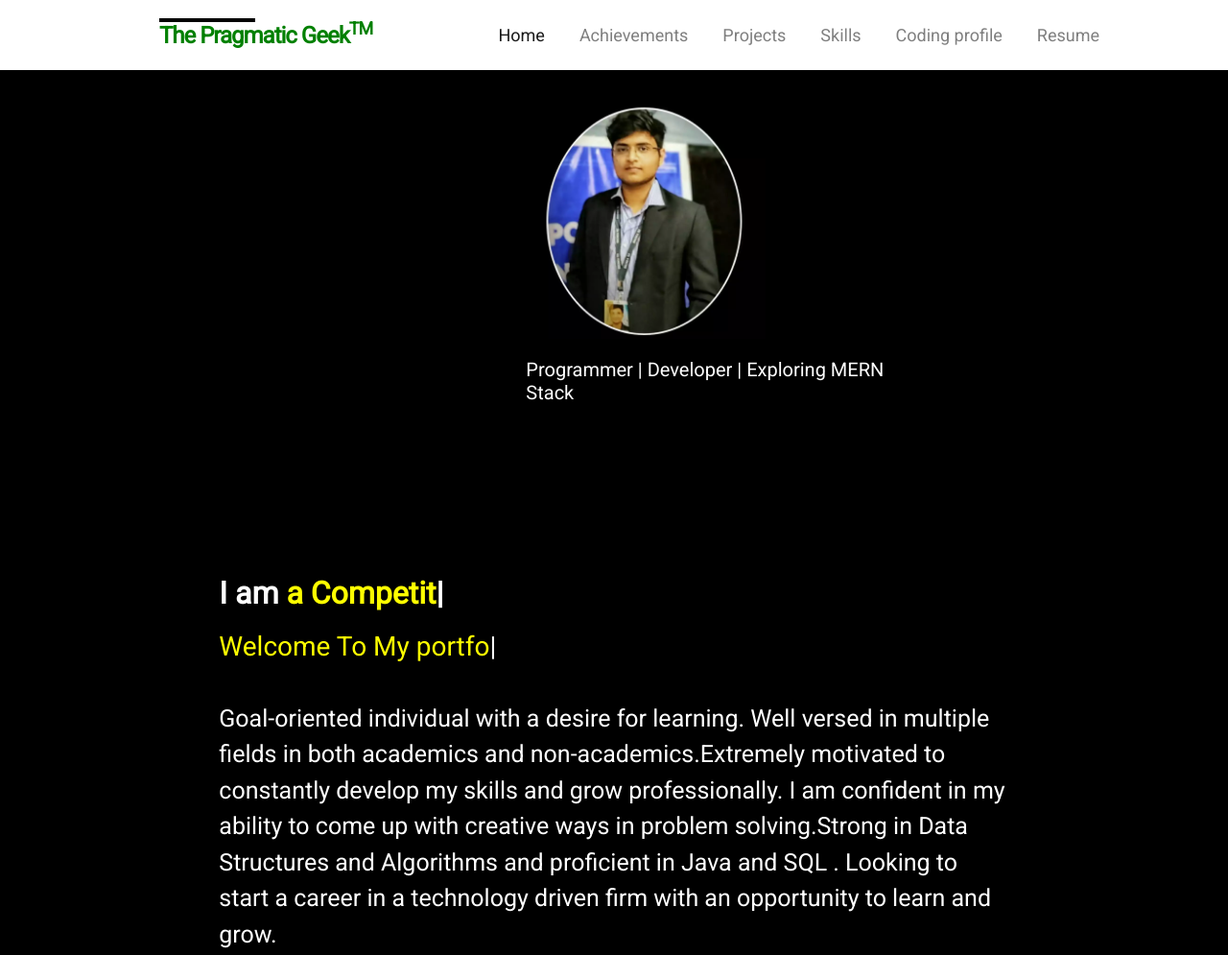
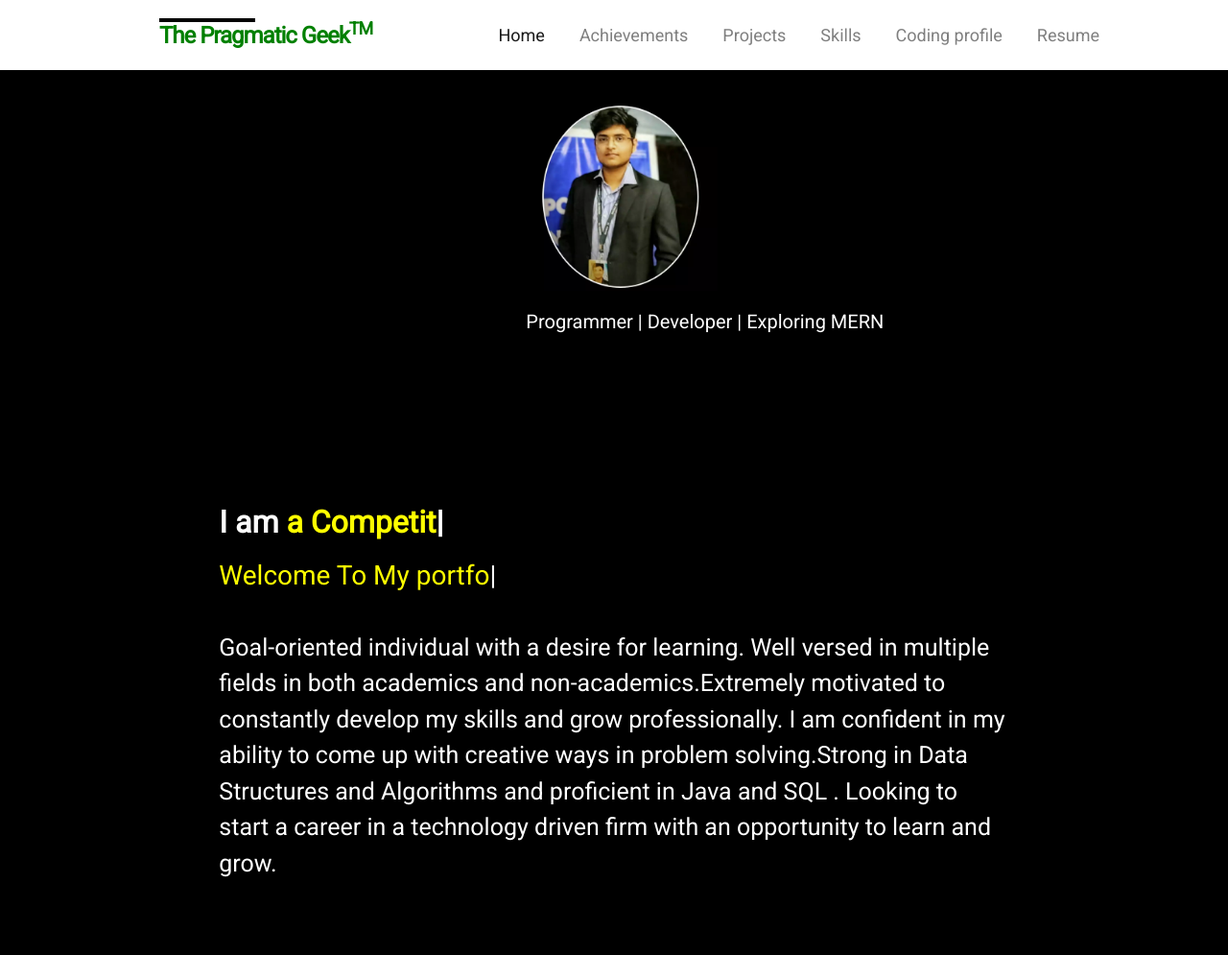
Before and after one commit to itscharanp/portfolio, a website: page index.html in a window 1280 px wide. Shown: the top 995 px of the page at 96% size. Drawn offline with nearby package versions, Linux system fonts and the light colour scheme.

Commit message:
Update index.html

```diff
--- a/index.html
+++ b/index.html
@@ -98,9 +98,9 @@
                     <picture>
                         <source srcset="./assets/pstarto.webp 1x" type="image/webp">
                         <source srcset="./assets/bootstrap.PNG  1x" type="image/jpeg">
-                        <img src="./assets/bootstrap.PNG" alt="instagram" style="height:250px;">
+                        <img src="./assets/bootstrap.PNG" alt="instagram" style="height:200px;">
                     </picture>
-                        <h5 style="margin-top:20px;color: white"> Programmer |  Developer | Exploring MERN Stack  </h5>
+                        <h5 style="margin-top:20px;color: white"> Programmer |  Developer | Exploring MERN </h5>
             </div>
                 <div class="col-5 col-lg-3">
                 </div>
```
